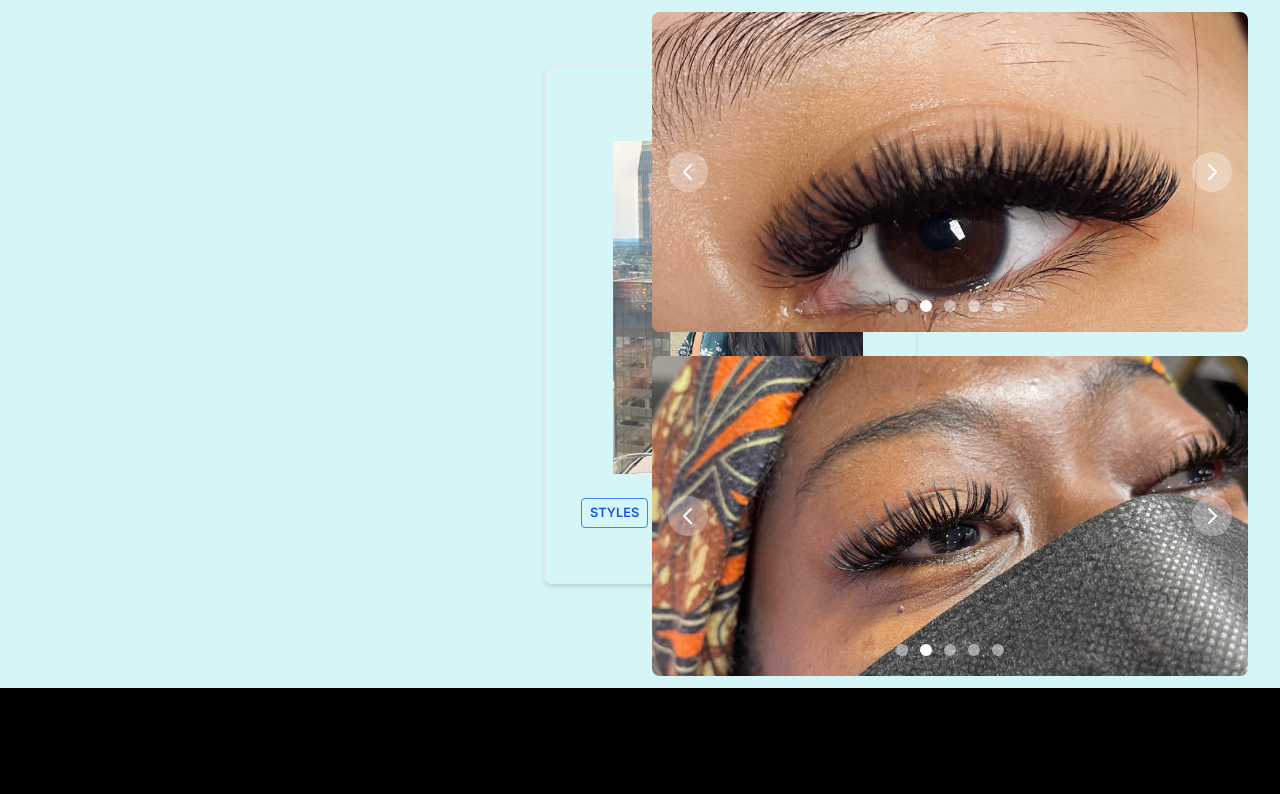
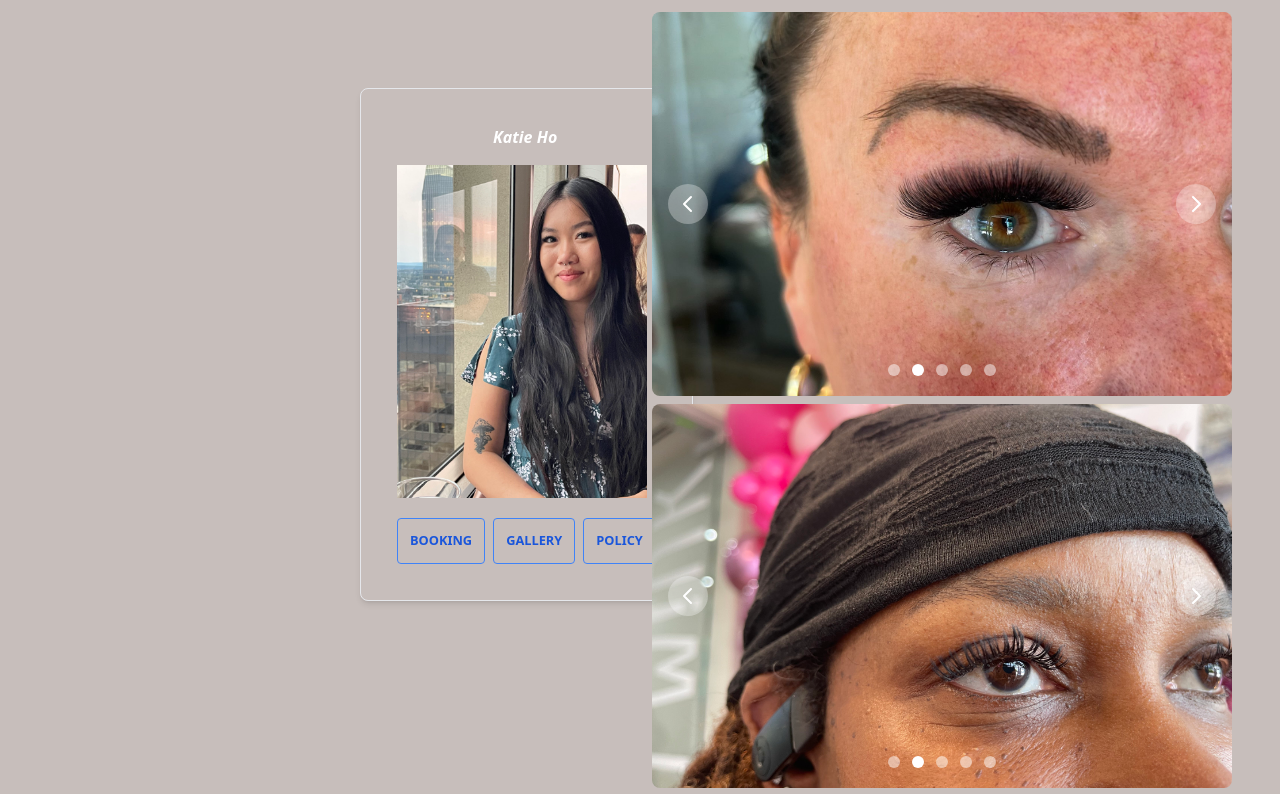
Before and after one commit to Kurrry/katie-website, a Next.js app: page / in a window 1280 px wide. Shown: the top 794 px of the page. Built offline with nearby package versions, Linux system fonts and the light colour scheme.

Commit message:
Nearly complete index

```diff
--- a/app/components/SelectButton.js
+++ b/app/components/SelectButton.js
@@ -5,7 +5,7 @@ export function SelectButton({label}) {
     return(
         <div>
             <button type="button"
-                className="bg-transparent hover:bg-blue-500 text-blue-700 font-semibold hover:text-white py-1 px-2 border border-blue-500 hover:border-transparent rounded w-fit">
+                className="bg-transparent hover:bg-blue-500 text-blue-700 font-semibold hover:text-white py-3 px-3 border border-blue-500 hover:border-transparent rounded w-fit">
                 <p className="text-xs">{label}</p>
             </button>
         </div>
--- a/app/layout.js
+++ b/app/layout.js
@@ -10,9 +10,12 @@ export const metadata = {
 
 export default function RootLayout({ children }) {
   return (
-    <html lang="en">
-      <body className={inter.className}>{children}</body>
-      <script src="../path/to/flowbite/dist/flowbite.min.js"></script>
+    <html lang="en" >
+      <head>
+        <script src="../path/to/flowbite/dist/flowbite.min.js" ></script>
+      </head>
+      <body className={'${inter.className} bg-main' } >{children}</body>
+
     </html>
   )
 }
--- a/app/page.js
+++ b/app/page.js
@@ -10,38 +10,35 @@ const photos2 = ["/6.jpg", "/7.jpg", "/8.jpg", "/9.jpg", "/10.jpg"];
 export default function Home() {
   return (
     <main>
-      <div className="bg-teal-100 sm:grid sm:grid-cols-2 sm:gap-x-6 lg:gap-x-0">
-
-        <section className="w-auto">
-          <Card className="flex flex-col w-fit sm:mt-4 sm:ml-1 md:mt-8 md:ml-10 lg:mt-16 lg:ml-40 xl:ml-100 bg-black-600 lg:p-3 sm:p-0 border-collapse h-fit">
-            <h1 className="font-times-new-roman font-bold italic ml-32 w-fit">
+      <div className="bg-main sm:grid sm:grid-cols-12 sm:gap-x-6 lg:gap-x-0 pl-4 pr-4 pb-0 pt-0">
+        <section className="p-6 sm:col-span-6 2xl:col-span-5">
+          <div className="w-auto fixed">
+            <Card className="flex flex-col w-fit sm:mt-4 md:mt-8 md:ml-20 lg:mt-16 lg:ml-40 xl:ml-80 bg-black-600 lg:p-3 sm:p-0 border-collapse h-fit">
+              <h1 className="font-times-new-roman font-bold text-lg italic ml-24 w-fit">
                 Katie Ho
               </h1>
               <Image
-              className="ml-8"
                 src="/katie.jpg"
                 alt="Katie"
                 width={250}
                 height={250}
                 priority
               />
-            <div className="flex flex-row space-x-2 mt-2">
-              <SelectButton label="STYLES" />
+              <div className="flex flex-row space-x-2 mt-1">
                 <SelectButton label="BOOKING" />
+                <SelectButton label="GALLERY" />
                 <SelectButton label="POLICY" />
-              <SelectButton label="ABOUT ME" />
               </div>
             </Card>
+          </div>
         </section>
-        <section className="p-3 sm:mr-5 mr-56">
-          <div className="h-56 w-100 sm:h-64 sm:w-100 xl:h-80 xl:w-auto 2xl:h-96">
+
+        <section className="p-3 sm:mr-5 sm:col-span-6 2xl:col-span-7">
+          <div className="hidden sm:grid sm:grid-rows-2 sm:gap-y-2">
             <CarouselComp photos={photos1} />
-          </div>
-          <br />
-          <div className="h-56 w-100 sm:h-64 sm:w-100 xl:h-80 xl:w-auto 2xl:h-96">
+            <CarouselComp photos={photos2} />
             <CarouselComp photos={photos2} />
           </div>
-
         </section>
       </div>
     </main>
@@ -50,7 +47,7 @@ export default function Home() {
 
 function CarouselComp({ photos }) {
   return (
-    <div className="h-56 sm:h-64 xl:h-80 2xl:h-96">
+    <div className="h-auto w-auto sm:h-64 md:h-72 lg:h-80 xl:h-96 xl:w-auto 2xl:h-100 ">
       <Carousel>
         <img src={photos[0]} alt="..." />
         <img src={photos[1]} alt="..." />
--- a/tailwind.config.js
+++ b/tailwind.config.js
@@ -13,8 +13,18 @@ module.exports = {
         'gradient-conic':
           'conic-gradient(from 180deg at 50% 50%, var(--tw-gradient-stops))',
       },
+      backgroundColor: {
+        'main': '#C7BEBB',
+      },
       margin: {
         '100': '34rem',
+      },
+      height: {
+        '100': '30rem',
+      },
+      width: {
+        '100': '30rem',
+        '101': '34rem',
       },
     },
     fontSize: {
```
Lines whose indentation alone changed are shown as unchanged.
